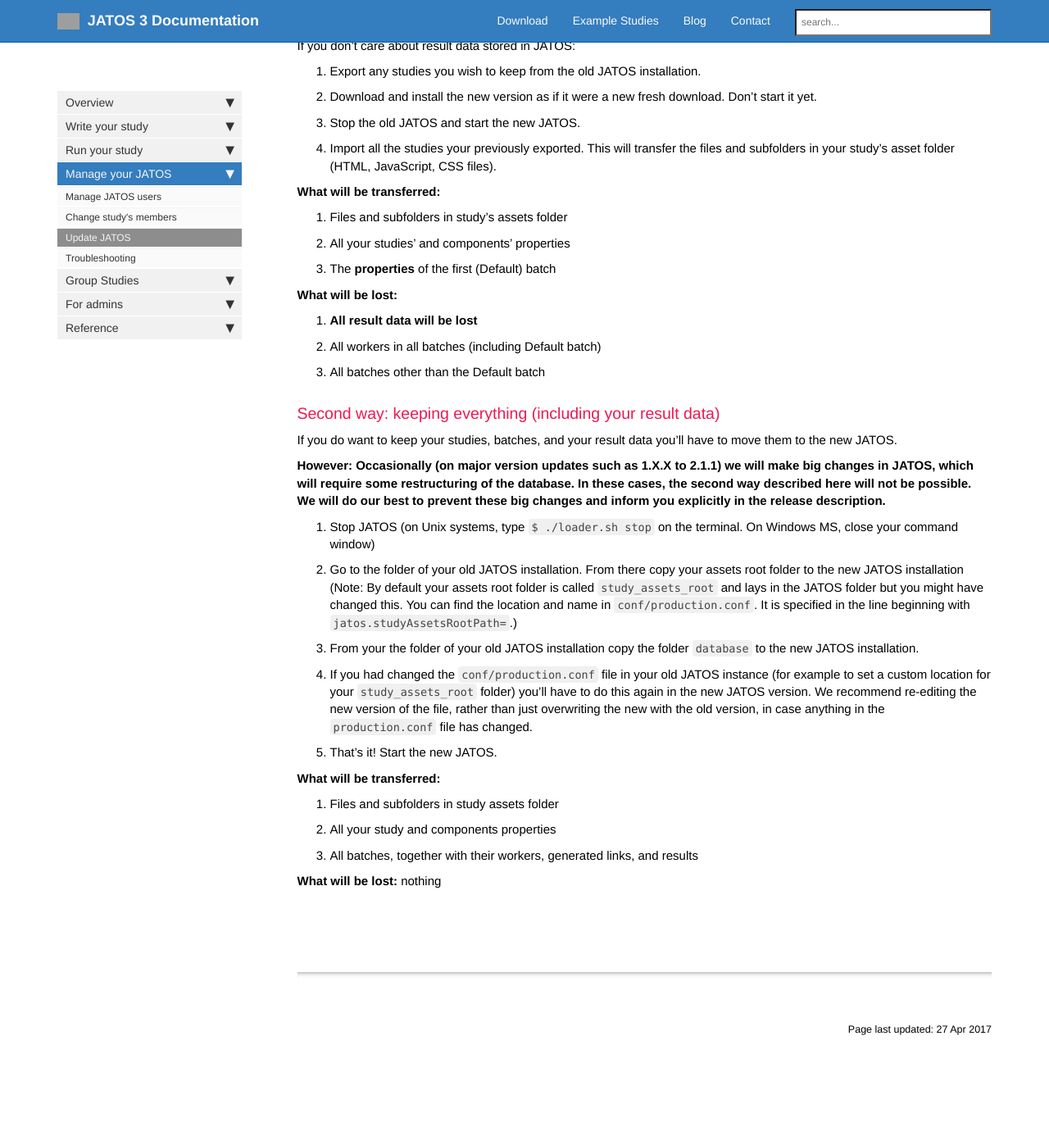
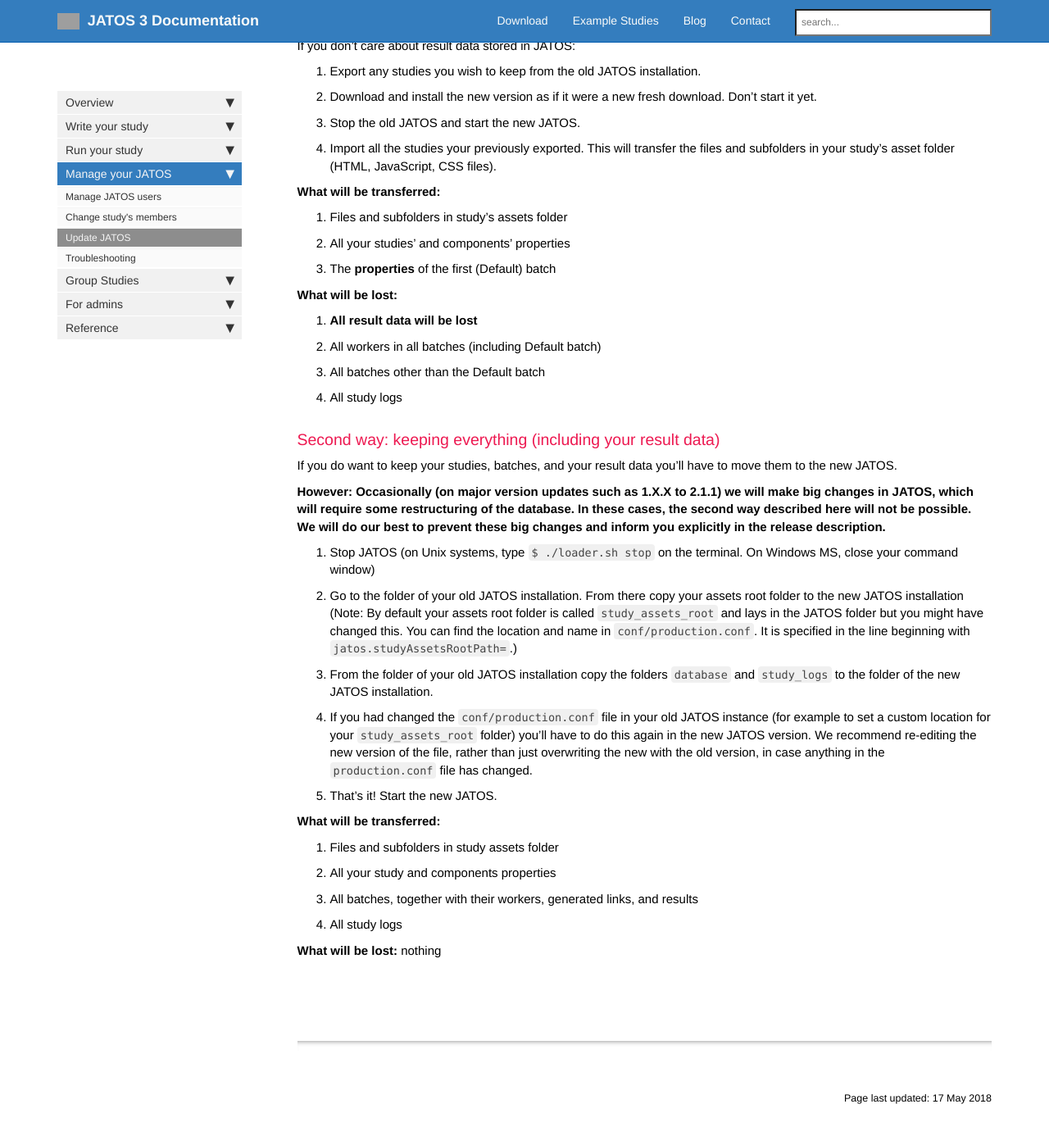
Before and after one commit to kristian-lange-tw/JATOS_docs_v3, a Jekyll site: the page built from pages/Update-JATOS.md, in a window 1280 px wide and 1400 px high, scrolled down 698 px. Shown: the top 1386 px of the window at 82% size. Built offline with Jekyll 4.4.1, drawn with Linux system fonts in a browser that asks for light colours; nearby versions of some CDN libraries; comment, search, counter and statistics services are not loaded; before the commit the page ends 2014 px from its top, so only the background shows below that; grey boxes are pictures that could not be loaded.

Commit message:
Update Update-JATOS.md

```diff
--- a/pages/Update-JATOS.md
+++ b/pages/Update-JATOS.md
@@ -7,7 +7,7 @@
 permalink: Update-JATOS.html
 folder:
 toc: true
-last_updated: 27 Apr 2017
+last_updated: 17 May 2018
 ---
 
 **For the [migration from JATOS 2 to 3](Migrate-from-v2-to-v3.html) we have an extra page with additional information about changes in jatos.js and maybe the JavaScript of your studies.**
@@ -43,6 +43,7 @@
 1. **All result data will be lost**
 1. All workers in all batches (including Default batch)
 1. All batches other than the Default batch
+1. All study logs
 
 ### Second way: keeping everything (including your result data)
 
@@ -52,7 +53,7 @@
 
 1. Stop JATOS (on Unix systems, type `$ ./loader.sh stop` on the terminal. On Windows MS, close your command window)
 1. Go to the folder of your old JATOS installation. From there copy your assets root folder to the new JATOS installation (Note: By default your assets root folder is called `study_assets_root` and lays in the JATOS folder but you might have changed this. You can find the location and name in `conf/production.conf`. It is specified in the line beginning with `jatos.studyAssetsRootPath=`.)
-1. From your the folder of your old JATOS installation copy the folder `database` to the new JATOS installation.
+1. From the folder of your old JATOS installation copy the folders `database` and `study_logs` to the folder of the new JATOS installation.
 1. If you had changed the `conf/production.conf` file in your old JATOS instance (for example to set a custom location for your `study_assets_root` folder) you'll have to do this again in the new JATOS version. We recommend re-editing the new version of the file, rather than just overwriting the new with the old version, in case anything in the `production.conf` file has changed.
 1. That's it! Start the new JATOS.
 
@@ -61,6 +62,7 @@
 1. Files and subfolders in study assets folder
 1. All your study and components properties
 1. All batches, together with their workers, generated links, and results
+1. All study logs
 
 **What will be lost:**
 nothing
```
